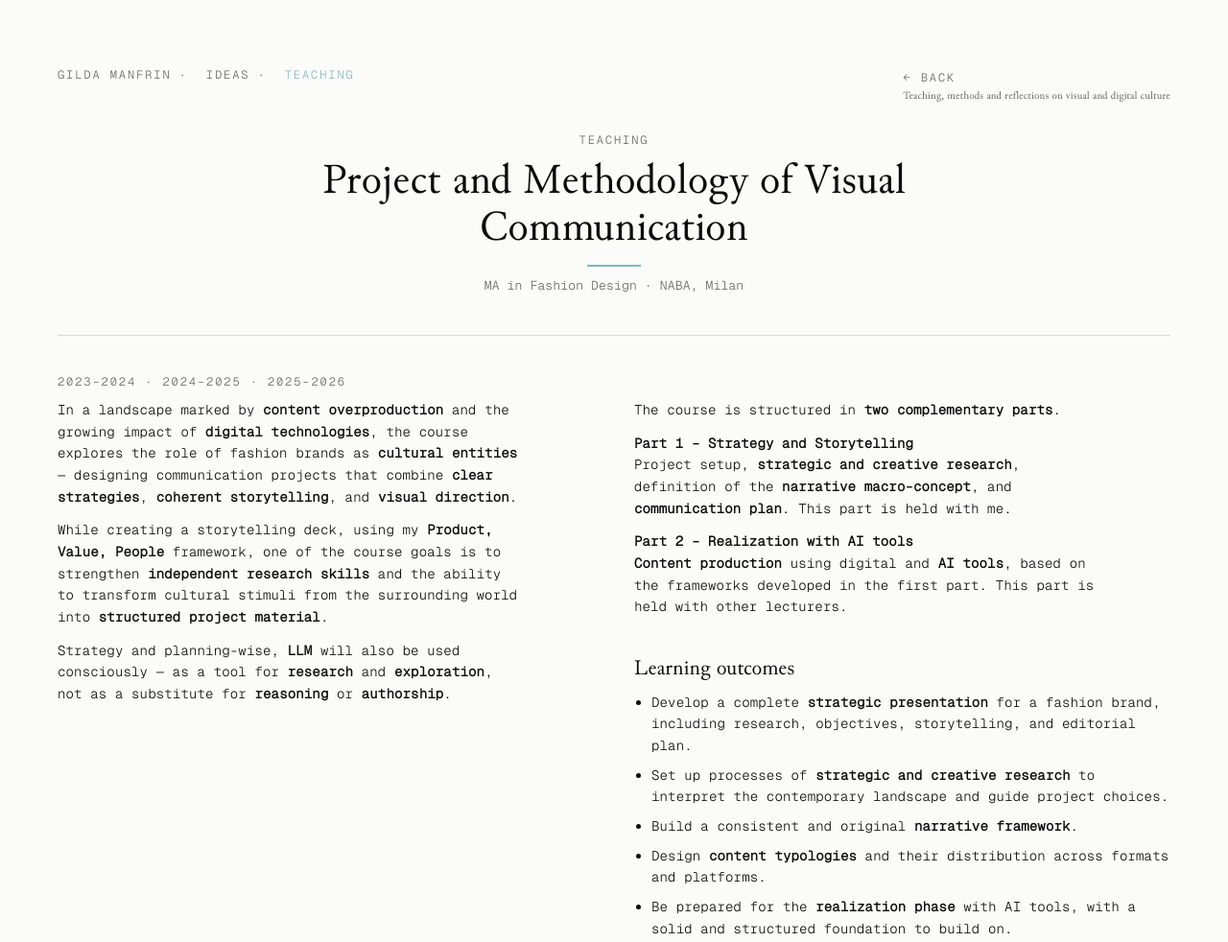
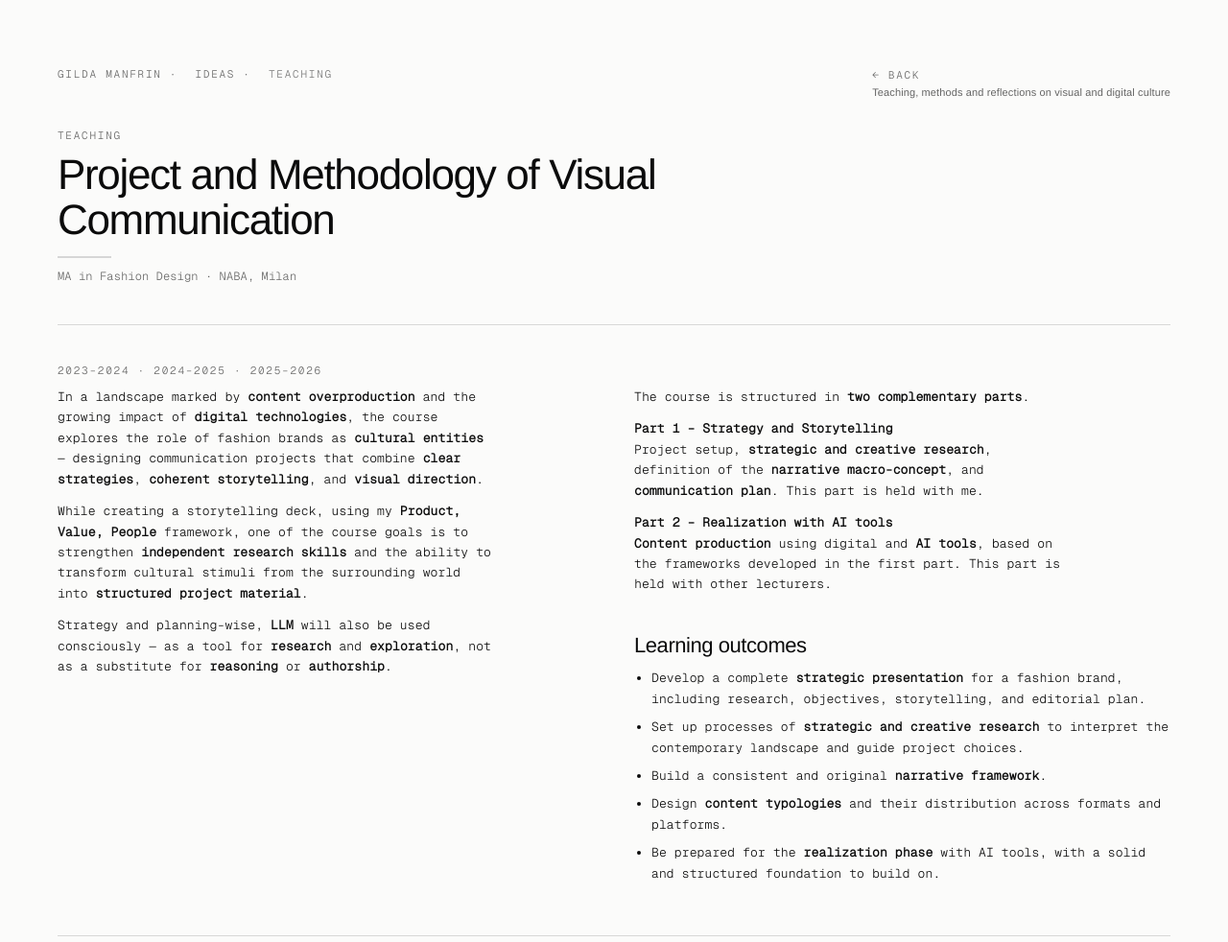
Before and after one commit to gildamanfrin/ideas2, a plain HTML site: page course_naba_ma_fashion_design.html in a window 1280 px wide. Shown: the top 982 px of the page at 96% size. Drawn offline with Linux system fonts and the light colour scheme; a web font is replaced by a local one.

Commit message:
Update font styles and layout in course design

```diff
--- a/course_naba_ma_fashion_design.html
+++ b/course_naba_ma_fashion_design.html
@@ -10,8 +10,8 @@
 
 <style>
 @font-face{
-  font-family:"Junicode";
-  src:url("./Junicode.woff2") format("woff2");
+  font-family:"ABC Diatype";
+  src:url("./ABCDiatype-Regular.woff2") format("woff2");
   font-weight:400;
   font-style:normal;
   font-display:swap;
@@ -34,8 +34,9 @@
   --padX:60px;
   --padY:70px;
   --textMax:72ch;
-  --overlayAccent:#7eb7bd;
-  --teaching:#7eb7bd;
+  --overlayAccent:#777;
+  --teaching:#d6d6d6;
+  --font-title:"ABC Diatype","Helvetica Neue",Helvetica,Arial,sans-serif;
 }
 
 *{box-sizing:border-box;}
@@ -46,6 +47,7 @@
   color:var(--text);
   font-family:"Geist Mono", ui-monospace, SFMono-Regular, Menlo, Monaco, Consolas, "Liberation Mono", "Courier New", monospace;
   font-weight:400;
+  font-size:13px;
   letter-spacing:0.01em;
   -webkit-font-smoothing:antialiased;
   -moz-osx-font-smoothing:grayscale;
@@ -58,36 +60,27 @@
 }
 
 .top{
-  display:flex;
-  justify-content:space-between;
-  align-items:flex-start;
-  gap:24px;
-  margin-bottom:26px;
+  display:grid;
+  grid-template-columns:minmax(0,1fr) auto;
+  align-items:start;
+  gap:18px 24px;
+  margin-bottom:18px;
 }
 
 .eyebrow{
-  font-size:12px;
+  font-size:11px;
   letter-spacing:.16em;
   text-transform:uppercase;
-  color:var(--teaching);
+  color:var(--muted);
 }
 
 .nav a{
-  font-size:12px;
+  font-size:11px;
   letter-spacing:.14em;
   text-transform:uppercase;
   color:var(--muted);
   text-decoration:none;
   margin-left:18px;
-}
-
-
-.top{
-  display:grid;
-  grid-template-columns:minmax(0,1fr) auto;
-  align-items:start;
-  gap:18px 24px;
-  margin-bottom:18px;
 }
 
 .topLeft{
@@ -100,7 +93,7 @@
 
 .topLeft .brandItem,
 .topLeft a{
-  font-size:12px;
+  font-size:11px;
   letter-spacing:.16em;
   text-transform:uppercase;
   color:var(--muted);
@@ -130,7 +123,7 @@
 }
 
 .backRow a{
-  font-size:12px;
+  font-size:11px;
   letter-spacing:.16em;
   text-transform:uppercase;
   color:var(--muted);
@@ -142,7 +135,7 @@
 }
 
 .topNote{
-  font-family:"Junicode", serif;
+  font-family:var(--font-title);
   font-style:normal;
   font-size:11px;
   line-height:1.25;
@@ -151,24 +144,21 @@
 }
 
 .heroHead{
-  text-align:center;
-  margin:18px 0 18px;
+  text-align:left;
+  margin:30px 0 40px;
 }
 
 .heroHead .kicker{
   margin:0 0 6px;
 }
 
-.heroHead{
-  text-align:center;
-  margin:30px 0 40px;
-}
 h1{
-  font-family:"Junicode", serif;
-  margin:10px auto 10px;
+  font-family:var(--font-title);
+  margin:10px 0 10px;
   font-size:44px;
-  line-height:1.12;
+  line-height:1.08;
   font-weight:400;
+  letter-spacing:-0.03em;
   max-width:34ch;
 }
 
@@ -177,24 +167,27 @@
   display:block;
   width:56px;
   height:2px;
-  margin:14px auto 0;
+  margin:14px 0 0;
   background:var(--teaching);
 }
 
 .quote{
-  margin:0 auto 18px;
+  margin:0 0 18px;
   max-width:var(--textMax);
   padding:14px 16px;
   border-left:2px solid var(--teaching);
   color:var(--text);
 }
+
 .quote p{
   margin:0;
-  font-family:"Junicode", serif;
+  font-family:var(--font-title);
   font-size:18px;
   line-height:1.35;
   font-weight:400;
+  letter-spacing:-0.02em;
 }
+
 .courseGrid{
   display:grid;
   grid-template-columns: 1fr 1fr;
@@ -202,44 +195,50 @@
   align-items:start;
   max-width: var(--wrap);
 }
+
 .courseCol{
   min-width:0;
 }
-/* keep comfortable line-length inside each column */
+
 .courseCol p,
 .courseCol blockquote{
   max-width: 58ch;
 }
+
 .kw{
   font-weight:600;
 }
+
 @media (max-width: 860px){
   .courseGrid{ grid-template-columns: 1fr; gap:28px; }
   .courseCol p, .courseCol blockquote{ max-width: var(--textMax); }
 }
 
 .sectionTitle{
-  font-family:"Junicode", serif;
+  font-family:var(--font-title);
   font-size:22px;
   line-height:1.2;
   margin:40px 0 10px;
   font-weight:400;
+  letter-spacing:-0.02em;
 }
+
 .quote .src{
   display:block;
   margin-top:8px;
   font-family:"Geist Mono", ui-monospace, SFMono-Regular, Menlo, Monaco, Consolas, "Liberation Mono", "Courier New", monospace;
-  font-size:12px;
+  font-size:11px;
   letter-spacing:.02em;
   color:var(--muted);
 }
+
 .sub{
   color:var(--muted);
-  font-size:13px;
+  font-size:12px;
   line-height:1.6;
   max-width:var(--textMax);
-  margin:0 auto;
-  text-align:center;
+  margin:0;
+  text-align:left;
 }
 
 .divider{
@@ -253,7 +252,7 @@
 }
 
 .kicker{
-  font-size:12px;
+  font-size:11px;
   letter-spacing:.16em;
   text-transform:uppercase;
   color:var(--muted);
@@ -262,16 +261,16 @@
 
 p{
   margin:0 0 12px;
-  font-size:14px;
-  line-height:1.62;
+  font-size:13px;
+  line-height:1.65;
   max-width:var(--textMax);
 }
 
 ul{
   margin:10px 0 0 18px;
   padding:0;
-  font-size:14px;
-  line-height:1.62;
+  font-size:13px;
+  line-height:1.65;
   max-width:var(--textMax);
 }
 
@@ -285,8 +284,8 @@
 
 .mini{
   color:var(--muted);
-  font-size:12px;
-  line-height:1.6;
+  font-size:11px;
+  line-height:1.65;
   max-width:var(--textMax);
 }
 
```
